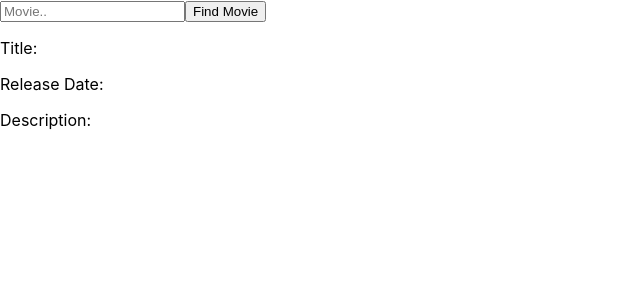
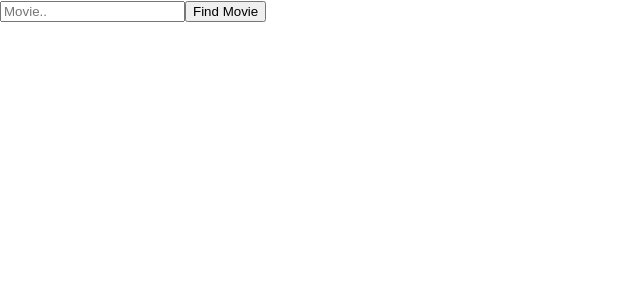
Before and after one commit to MissouriState-CSC515-Spring2019/team7, a React (Create React App) app in the folder finalproject/: page / in a window 1280 px wide. Shown: the top 300 px of the page, without its empty margins (0-640 px from the left). Built offline with nearby package versions, Linux system fonts and the light colour scheme.

Commit message:
Implemented: Searching for a movie now displays poster from that movie. Change: updated syntax for components

```diff
--- a/finalproject/src/App.js
+++ b/finalproject/src/App.js
@@ -1,6 +1,6 @@
 import React, { Component } from 'react';
 import Form from './components/Form'
-import Movies from './components/movies'
+import Movies from './components/Movies'
 
 
 const API_KEY = '36341ad74dd05db38d810686efc2d20f';
@@ -12,38 +12,46 @@ const Batman = 'https://api.themoviedb.org/3/search/movie?api_key=36341ad74dd05d
 
 class App extends Component {
   state = {
+    poster: undefined,
     title : undefined,
     releaseDate: undefined,
     description: undefined,
     error: undefined
   }
 
-
-
-
   getData = async(e) => {
     e.preventDefault();
     const MOVIE_QUERY = e.target.elements.movie.value;
     const API_CALL = await fetch(`https://api.themoviedb.org/3/search/movie?api_key=${API_KEY}&query=${MOVIE_QUERY}`);
     const data = await API_CALL.json();
-    console.log(data)
-    this.setState({
-      title: data.results[0].title,
-      releaseDate: data.results[0].release_date,
-      description: data.results[0].overview
-
-    })
-
-
+    if(MOVIE_QUERY) {
+      this.setState({
+        poster: data.results[0].poster_path,
+        title: data.results[0].title,
+        releaseDate: data.results[0].release_date,
+        description: data.results[0].overview,
+        error:''
+      })
+    } else {
+      this.setState({
+        poster: undefined,
+        title: undefined,
+        releaseDate: undefined,
+        description: undefined,
+        error: "Please enter a movie."
+      })
+    }
   }
   render() {
     return (
       <div className="App">
         <Form getData={this.getData}/>
         <Movies
+          poster={this.state.poster}
           title={this.state.title}
           releaseDate={this.state.releaseDate}
           description={this.state.description}
+          error={this.state.error}
         />
       </div>
     );
--- a/finalproject/src/components/Form.js
+++ b/finalproject/src/components/Form.js
@@ -1,15 +1,10 @@
-import React, { Component } from 'react';
+import React from 'react';
 
-class Form extends Component{
-    render(){
-        return(
-            <form onSubmit={this.props.getData}>
-                <input type="text" name="movie" placeholder="Movie.."/>
-                <button>Find Movie</button>
-            </form>
-        )
-    }
-
-}
+const Form = props => (
+    <form onSubmit={props.getData}>
+        <input type="text" name="movie" placeholder="Movie.."/>
+        <button>Find Movie</button>
+    </form>
+)
 
 export default Form
--- a/finalproject/src/components/movies.js
+++ b/finalproject/src/components/movies.js
@@ -1,17 +1,12 @@
-import React, { Component } from 'react';
+import React from 'react';
 
-class Movies extends Component{
-    render(){
-        return(
-            <div className="movieData">
-                <p className="movie_value">Title: {this.props.title}</p>
-                <p className="movie_value">Release Date: {this.props.releaseDate}</p>
-                <p className="movie_value">Description: {this.props.description}</p>
-
-            </div>
-        )
-
-    }
-
-}
+const Movies = props => (
+    <div className="movieData">
+    {props.poster && <p className="movie_key"><img src={`http://image.tmdb.org/t/p/w185${props.poster}`} alt={`${props.title} poster`}/></p>}
+    {props.title && <p className="movie_key">Title: <span className="movie_value">{props.title}</span></p>}
+    {props.releaseDate && <p className="movie_key">Release Date: <span className="movie_value">{props.releaseDate}</span></p>}
+    {props.description&& <p className="movie_key">Description: <span className="movie_value">{props.description}</span></p>}
+    {props.error && <p className="movie_error">{props.error}</p>}
+    </div>
+)
 export default Movies
```
